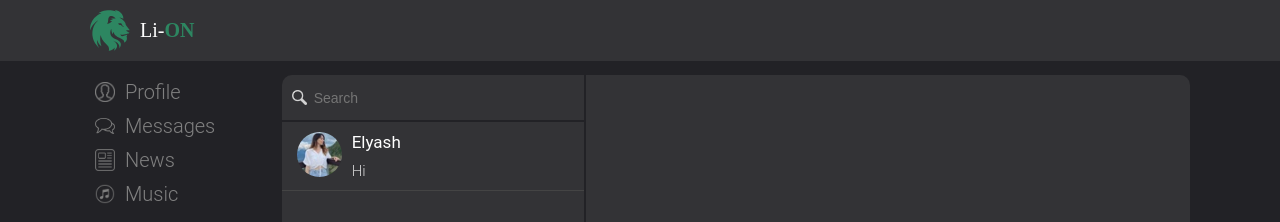
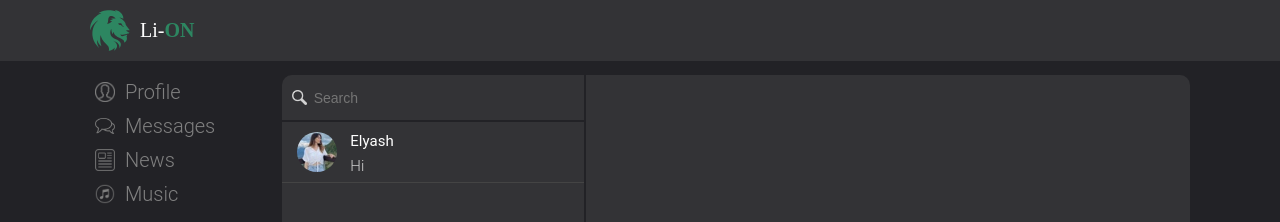
Before and after one commit to lonsdale007/first-app, a React (Create React App) app: page /messages in a window 1280 px wide. Shown: the top 222 px of the page. Built offline with nearby package versions, Linux system fonts and the light colour scheme; a web font is replaced by a local one.

Commit message:
настроил размер элемента диалога

```diff
--- a/src/components/Messages/Dialogs/Dialog/Dialog.module.css
+++ b/src/components/Messages/Dialogs/Dialog/Dialog.module.css
@@ -3,6 +3,7 @@
     grid-template-areas:
     "avatar name"
     "avatar text";
+    grid-template-rows: 15px 15px;
     grid-template-columns: 1fr 5fr;
     grid-gap: 10px;
     padding: 10px 15px 10px 15px;
@@ -15,8 +16,8 @@
 }
 
 .avatar {
-    width: 45px;
-    height: 45px;
+    width: 40px;
+    height: 40px;
     grid-area: avatar;
     border-radius: 50%;
 }
@@ -25,7 +26,7 @@
     grid-area: name;
     color: white;
     font-weight: normal;
-    font-size: 17px;
+    font-size: 15px;
 }
 
 .text {
```
